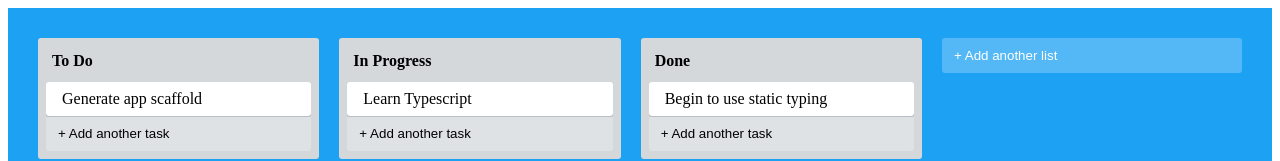
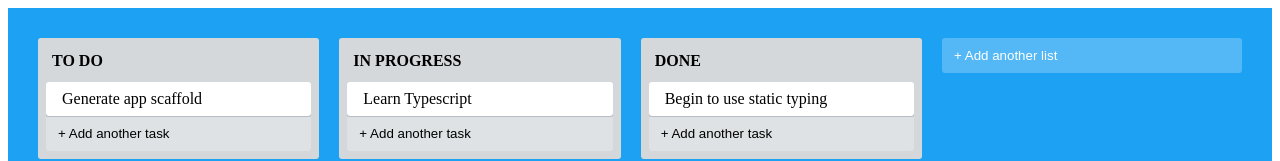
Before and after one commit to DyanGao/trello-clone, a React (Create React App) app: page / in a window 1280 px wide. Shown: the top 161 px of the page. Built offline with nearby package versions, Linux system fonts and the light colour scheme.

Commit message:
defined AppStateContext using ReactContext, used data from global context and got the data from AppStateContext

```diff
--- a/public/index.html
+++ b/public/index.html
@@ -24,7 +24,7 @@
       work correctly both with client-side routing and a non-root public URL.
       Learn how to configure a non-root public URL by running `npm run build`.
     -->
-    <title>React App</title>
+    <title>Trello Clone</title>
   </head>
   <body>
     <noscript>You need to enable JavaScript to run this app.</noscript>
--- a/src/App.tsx
+++ b/src/App.tsx
@@ -1,22 +1,22 @@
 import React from 'react';
 import { Column } from './Column'
-import { Card } from './Card'
+//import { Card } from './Card'
 import { AppContainer } from './styles'
 import { AddNewItem } from './AddNewItem'
+import { useAppState } from './AppStateContext'
 
 const App = () => {
+  const { state } = useAppState()
   return (
     <AppContainer>
-      <Column text="To Do">
-        <Card text="Generate app scaffold"/>
-      </Column>
-      <Column text="In Progress">
-        <Card text="Learn Typescript"/>
-      </Column>
-      <Column text="Done">
-        <Card text="Begin to use static typing"/>
-      </Column>
-      <AddNewItem toggleButtonText="+ Add another list" onAdd={ console.log }/>
+      {state.lists.map((list, idx) => (
+        <Column text={list.text} key={list.id} index={idx}/>
+      ))}
+
+      <AddNewItem
+        toggleButtonText="+ Add another list"
+        onAdd={console.log}
+      />
     </AppContainer>
   );
 }
--- /dev/null
+++ b/src/AppStateContext.tsx
@@ -0,0 +1,55 @@
+import React, { createContext, useContext } from 'react'
+
+interface Task {
+  id: string,
+  text: string
+}
+
+interface List {
+  id: string,
+  text: string,
+  tasks: Task[]
+}
+
+export interface AppState {
+  lists: List[]
+}
+
+const appData: AppState = {
+  lists: [
+    {
+      id: "0",
+      text: "TO DO",
+      tasks: [{id: "a0", text: "Generate app scaffold"}]
+    },
+    {
+      id: "1",
+      text: "IN PROGRESS",
+      tasks: [{id: "a1", text: "Learn Typescript"}]
+    },
+    {
+      id: "2",
+      text: "DONE",
+      tasks: [{id: "a2", text: "Begin to use static typing"}]
+    }
+  ]
+}
+
+
+interface AppStateContextProps {
+  state: AppState
+}
+
+const AppStateContext = createContext<AppStateContextProps>({} as AppStateContextProps)
+
+export const AppStateProvider = ({ children }: React.PropsWithChildren<{}>) => {
+  return (
+    <AppStateContext.Provider value={{ state: appData }}>
+      {children}
+    </AppStateContext.Provider>
+  )
+}
+
+export const useAppState = () => {
+  return useContext(AppStateContext)
+}
--- a/src/Column.tsx
+++ b/src/Column.tsx
@@ -1,26 +1,31 @@
 import React from 'react';
 import { ColumnContainer, ColumnTitle } from './styles'
 import { AddNewItem } from './AddNewItem'
-
+import { useAppState } from './AppStateContext'
+import { Card } from './Card'
 interface ColumnProps {
-  text: string
+  text: string,
+  index: number
 }
 
-type PropsWithChildren <P> = P & {
-  children?: React.ReactNode
-}
+// type PropsWithChildren <P> = P & {
+//   children?: React.ReactNode
+// }
 
 
 export const Column = ({
   text,
-  children
-}: PropsWithChildren <ColumnProps>) => {
+  index
+}: ColumnProps) => {
+  const { state } = useAppState()
   return (
     <ColumnContainer>
       <ColumnTitle>
         {text}
       </ColumnTitle>
-      {children}
+      {state.lists[index].tasks.map(task => (
+        <Card text={task.text} key= {task.id} />
+     ))}
       <AddNewItem
         toggleButtonText="+ Add another task"
         onAdd={console.log}
--- a/src/index.tsx
+++ b/src/index.tsx
@@ -2,16 +2,12 @@
 import ReactDOM from 'react-dom';
 import './index.css';
 import App from './App';
-import reportWebVitals from './reportWebVitals';
+import { AppStateProvider } from './AppStateContext'
+
 
 ReactDOM.render(
-  <React.StrictMode>
+  <AppStateProvider>
     <App />
-  </React.StrictMode>,
+  </AppStateProvider>,
   document.getElementById('root')
 );
-
-// If you want to start measuring performance in your app, pass a function
-// to log results (for example: reportWebVitals(console.log))
-// or send to an analytics endpoint. Learn more: https://bit.ly/CRA-vitals
-reportWebVitals();
```
